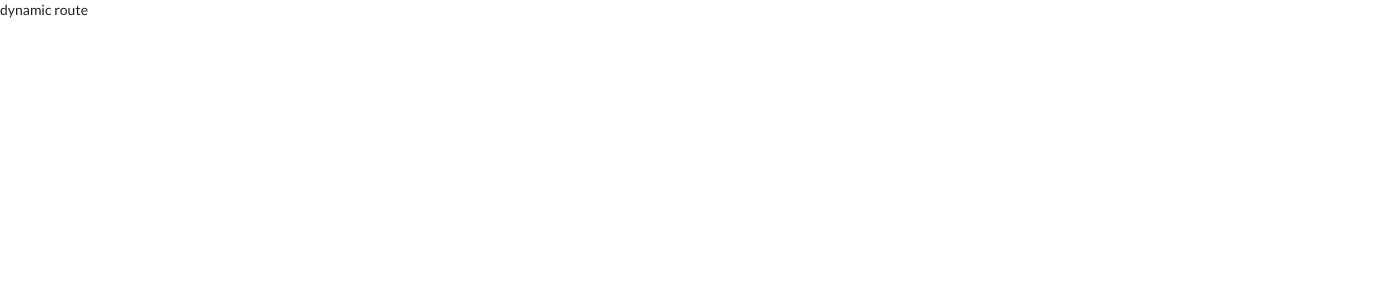
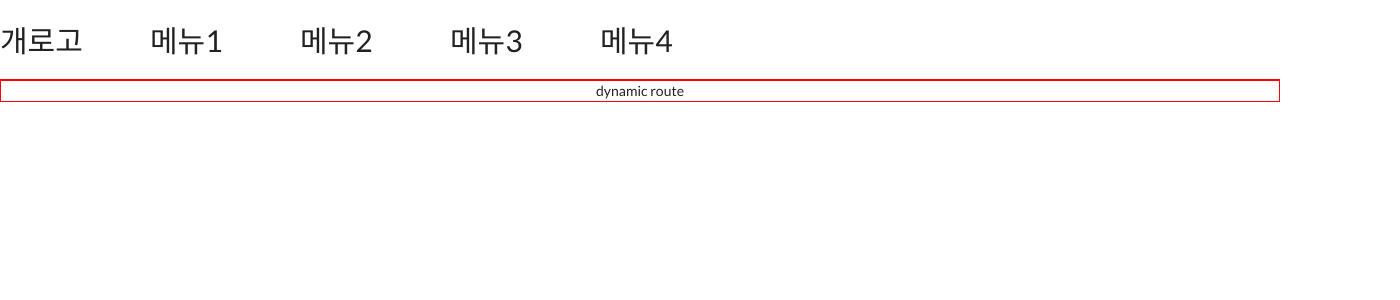
Before and after one commit to nongsy/nongsy, a Next.js app: page /list/1 in a window 1280 px wide. Shown: the top 300 px of the page, 1400 px wide, since content can reach past the window. Built offline with nearby package versions, Linux system fonts and the light colour scheme.

Commit message:
Design : Layout 설정
전체 컨텐츠 감싸는 컴포넌트 global 하게 적용

```diff
--- a/pages/_app.js
+++ b/pages/_app.js
@@ -1,3 +1,5 @@
+import Layout from "@/src/component/Layout";
+import NavBar from "@/src/component/NavBar";
 import "@/styles/globals.css";
 import "semantic-ui-css/semantic.min.css";
 
@@ -5,7 +7,14 @@
 // 모든 페이지는 이 곳을 통함
 
 export default function App({ Component, pageProps }) {
-  return <Component {...pageProps} />;
+  return (
+    <>
+      <NavBar />
+      <Layout>
+        <Component {...pageProps} />
+      </Layout>
+    </>
+  );
 }
 
 /*
--- /dev/null
+++ b/src/component/Layout.js
@@ -0,0 +1,21 @@
+export default function Layout({ children }) {
+  return (
+    <div>
+      <div className="container">
+        <div className="wrapper">{children}</div>
+      </div>
+      <style jsx>
+        {`
+          .container {
+            border: 1px solid red;
+          }
+          .wrapper {
+            width: 1000px;
+            margin: 0 auto;
+            text-align: center;
+          }
+        `}
+      </style>
+    </div>
+  );
+}
```
Also changed, not shown: pages/index.js (+4 -12 lines).
